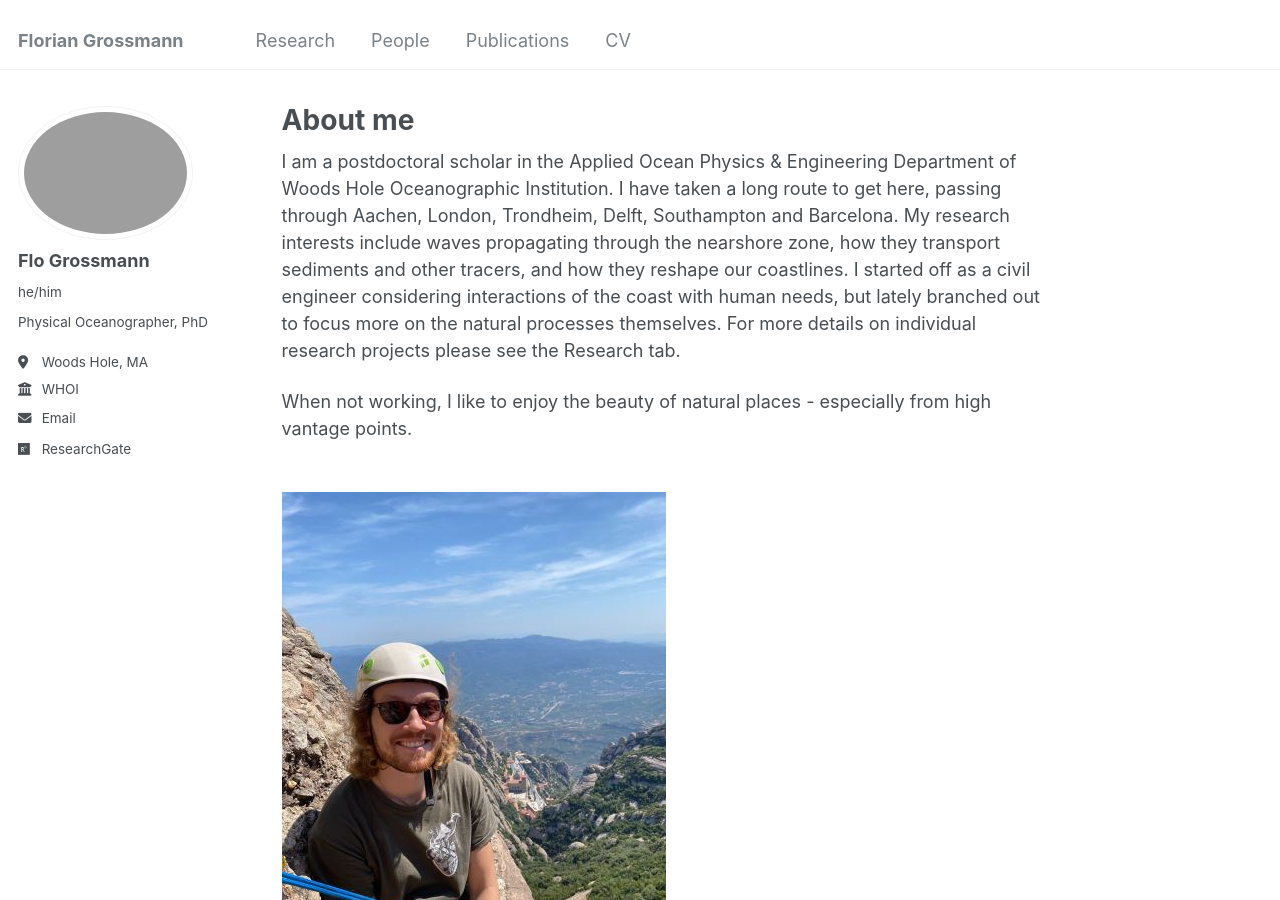
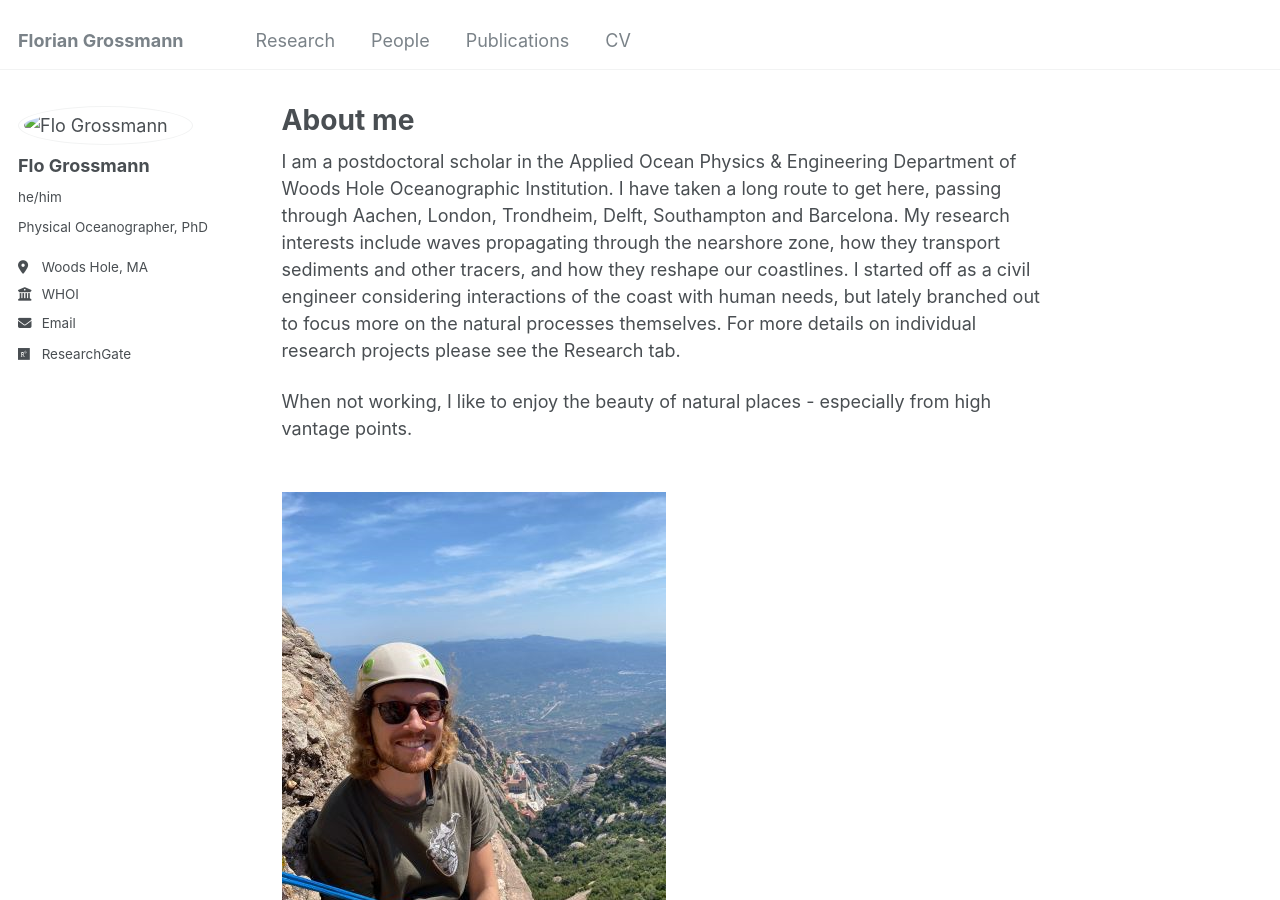
Before and after one commit to FlorianGrossmann/FlorianGrossmann.github.io, a Jekyll site: the page built from _pages/about.md, in a window 1280 px wide and 900 px high. Built offline with Jekyll 4.4.1, drawn with Linux system fonts in a browser that asks for light colours.

Commit message:
Update _config.yml

```diff
--- a/_config.yml
+++ b/_config.yml
@@ -21,7 +21,7 @@ repository               : "academicpages/academicpages.github.io"
 #               Additional customization can be done by editing /_includes/author-profile.html
 author:
   # Biographic information
-  avatar           : "/images/pppprofile.jpg"
+  avatar           : "/images/bio-photo.jpg"
   name             : "Flo Grossmann"
   pronouns         : "he/him"
   bio              : "Physical Oceanographer, PhD"
```
